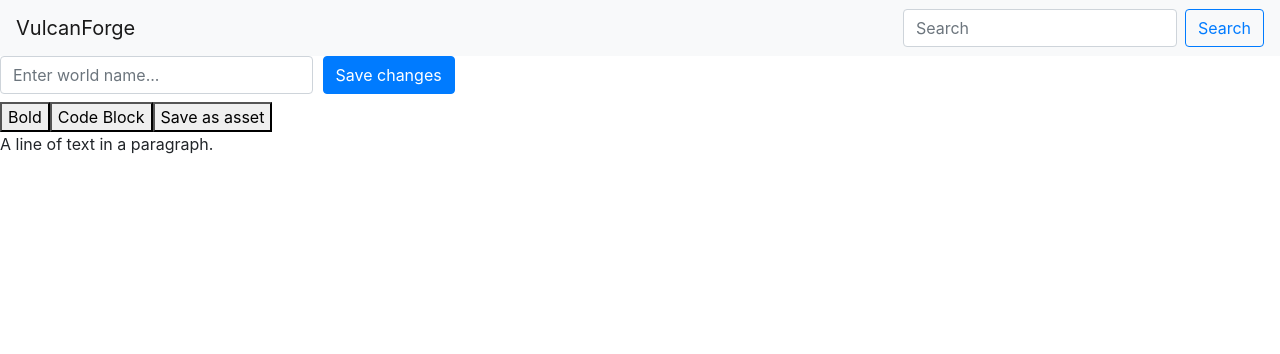
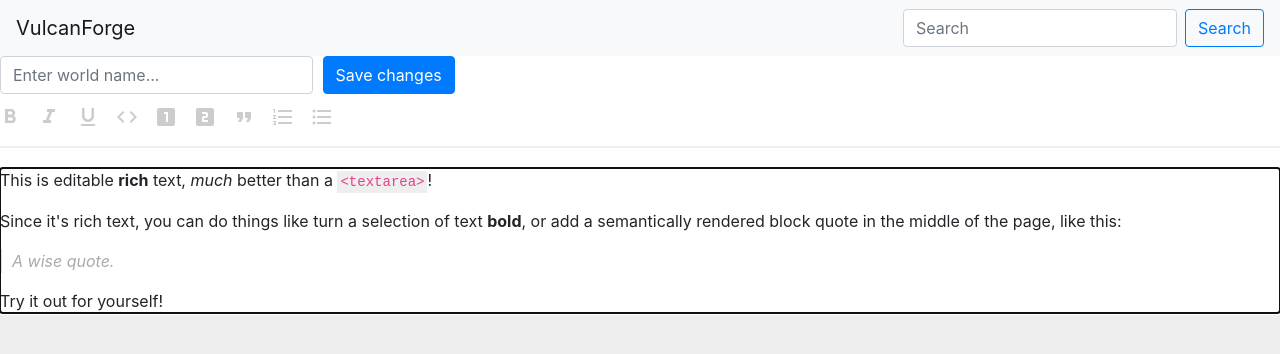
Before and after one commit to SirWhiskas/vulcan-forge_frontend, a React (Create React App) app: page /create-new-world in a window 1280 px wide. Shown: the top 354 px of the page. Built offline with nearby package versions, Linux system fonts and the light colour scheme.

Commit message:
Brute forcing the material icons for rich text bar

```diff
--- a/package.json
+++ b/package.json
@@ -6,12 +6,16 @@
     "@ckeditor/ckeditor5-build-classic": "^20.0.0",
     "@ckeditor/ckeditor5-highlight": "^20.0.0",
     "@ckeditor/ckeditor5-react": "^2.1.0",
+    "@material-ui/core": "^4.11.0",
+    "@material-ui/icons": "^4.9.1",
     "@testing-library/jest-dom": "^4.2.4",
     "@testing-library/react": "^9.3.2",
     "@testing-library/user-event": "^7.1.2",
     "boostrap": "^2.0.0",
     "bootstrap": "^4.5.0",
     "draft-js": "^0.11.6",
+    "emotion": "^10.0.27",
+    "is-hotkey": "^0.1.6",
     "moment": "^2.27.0",
     "react": "^16.13.1",
     "react-bootstrap": "^1.2.2",
@@ -21,6 +25,7 @@
     "react-scripts": "3.4.1",
     "react-toastify": "^6.0.8",
     "slate": "^0.58.4",
+    "slate-history": "^0.58.4",
     "slate-react": "^0.58.4"
   },
   "scripts": {
--- /dev/null
+++ b/src/components/common/vfRichTextComponents.jsx
@@ -0,0 +1,142 @@
+import React from 'react'
+import ReactDOM from 'react-dom'
+import { cx, css } from 'emotion'
+
+export const VFRichTextButton = React.forwardRef(
+  ({ className, active, reversed, ...props }, ref) => (
+    <span
+      {...props}
+      ref={ref}
+      className={cx(
+        className,
+        css`
+          cursor: pointer;
+          color: ${reversed
+            ? active
+              ? 'white'
+              : '#aaa'
+            : active
+            ? 'black'
+            : '#ccc'};
+        `
+      )}
+    />
+  )
+)
+
+export const EditorValue = React.forwardRef(
+  ({ className, value, ...props }, ref) => {
+    const textLines = value.document.nodes
+      .map(node => node.text)
+      .toArray()
+      .join('\n')
+    return (
+      <div
+        ref={ref}
+        {...props}
+        className={cx(
+          className,
+          css`
+            margin: 30px -20px 0;
+          `
+        )}
+      >
+        <div
+          className={css`
+            font-size: 14px;
+            padding: 5px 20px;
+            color: #404040;
+            border-top: 2px solid #eeeeee;
+            background: #f8f8f8;
+          `}
+        >
+          Slate's value as text
+        </div>
+        <div
+          className={css`
+            color: #404040;
+            font: 12px monospace;
+            white-space: pre-wrap;
+            padding: 10px 20px;
+            div {
+              margin: 0 0 0.5em;
+            }
+          `}
+        >
+          {textLines}
+        </div>
+      </div>
+    )
+  }
+)
+
+export const VFRichTextIcon = React.forwardRef(({ className, ...props }, ref) => (
+  <span
+    {...props}
+    ref={ref}
+    className={cx(
+      'material-icons',
+      className,
+      css`
+        font-size: 18px;
+        vertical-align: text-bottom;
+      `
+    )}
+  />
+))
+
+export const Instruction = React.forwardRef(({ className, ...props }, ref) => (
+  <div
+    {...props}
+    ref={ref}
+    className={cx(
+      className,
+      css`
+        white-space: pre-wrap;
+        margin: 0 -20px 10px;
+        padding: 10px 20px;
+        font-size: 14px;
+        background: #f8f8e8;
+      `
+    )}
+  />
+))
+
+export const Menu = React.forwardRef(({ className, ...props }, ref) => (
+  <div
+    {...props}
+    ref={ref}
+    className={cx(
+      className,
+      css`
+        & > * {
+          display: inline-block;
+        }
+        & > * + * {
+          margin-left: 15px;
+        }
+      `
+    )}
+  />
+))
+
+export const Portal = ({ children }) => {
+  return ReactDOM.createPortal(children, document.body)
+}
+
+export const VFRichTextToolbar = React.forwardRef(({ className, ...props }, ref) => (
+  <Menu
+    {...props}
+    ref={ref}
+    className={cx(
+      className,
+      css`
+        position: relative;
+        padding: 1px 18px 17px;
+        margin: 0 -20px;
+        border-bottom: 2px solid #eee;
+        margin-bottom: 20px;
+      `
+    )}
+  />
+))
--- a/src/components/common/vfTextEditor.jsx
+++ b/src/components/common/vfTextEditor.jsx
@@ -1,144 +1,61 @@
-// Import React dependencies.
-import React, { useEffect, useMemo, useState, useCallback } from "react";
-// Import the Slate editor factory.
-import { createEditor, Editor, Transforms, Text } from 'slate';
+import React, { useCallback, useMemo, useState } from 'react'
+import isHotkey from 'is-hotkey'
+import { Editable, withReact, useSlate, Slate } from 'slate-react'
+import { Editor, Transforms, createEditor } from 'slate'
+import { withHistory } from 'slate-history'
 
-// Import the Slate components and React plugin.
-import { Slate, Editable, withReact } from 'slate-react';
+import { VFRichTextButton, VFRichTextIcon, VFRichTextToolbar } from './vfRichTextComponents'
 
-// Define our own custom set of helpers.
-const CustomEditor = {
-    isBoldMarkActive(editor) {
-        const [match] = Editor.nodes(editor, {
-            match: n => n.bold === true,
-            universal: true,
-        })
+import FormatBoldIcon from '@material-ui/icons/FormatBold';
+import FormatItalicIcon from '@material-ui/icons/FormatItalic';
+import FormatUnderlinedIcon from '@material-ui/icons/FormatUnderlined';
+import CodeIcon from '@material-ui/icons/Code';
+import LooksOneIcon from '@material-ui/icons/LooksOne';
+import LooksTwoIcon from '@material-ui/icons/LooksTwo';
+import FormatQuoteIcon from '@material-ui/icons/FormatQuote';
+import FormatListNumberedIcon from '@material-ui/icons/FormatListNumbered';
+import FormatListBulletedIcon from '@material-ui/icons/FormatListBulleted';
 
-        return !!match
-    },
-
-    isCodeBlockActive(editor) {
-        const [match] = Editor.nodes(editor, {
-            match: n => n.type === 'code',
-        })
-
-        return !!match
-    },
-
-    toggleBoldMark(editor) {
-        const isActive = CustomEditor.isBoldMarkActive(editor)
-        Transforms.setNodes(
-            editor,
-            { bold: isActive ? null : true },
-            { match: n => Text.isText(n), split: true }
-        )
-    },
-
-    toggleCodeBlock(editor) {
-        const isActive = CustomEditor.isCodeBlockActive(editor)
-        Transforms.setNodes(
-            editor,
-            { type: isActive ? null : 'code' },
-            { match: n => Editor.isBlock(editor, n) }
-        )
-    },
-
-    openAssetCreatModal(editor) {
-        console.log(editor.selection);
-        console.log(editor);
-
-        let beginning = editor.selection.anchor.offset;
-        let end = editor.selection.focus.offset;
-        let row = editor.selection.anchor.path[0];
-        let col = editor.selection.anchor.path[1];
-
-        let currentContent = editor.children[row].children[col].text;
-
-        let selectedText = currentContent.substring(beginning, end);
-
-        console.log(selectedText);
-    }
+const HOTKEYS = {
+  'mod+b': 'bold',
+  'mod+i': 'italic',
+  'mod+u': 'underline',
+  'mod+`': 'code',
 }
 
+const LIST_TYPES = ['numbered-list', 'bulleted-list']
+
 const VFTextEditor = () => {
-    const editor = useMemo(() => withReact(createEditor()), [])
-    const [value, setValue] = useState(
-        JSON.parse(localStorage.getItem('content')) || [
-            {
-                type: 'paragraph',
-                children: [{ text: 'A line of text in a paragraph.' }],
-            },
-        ]
-    )
-
-    const renderElement = useCallback(props => {
-        switch (props.element.type) {
-            case 'code':
-                return <CodeElement {...props} />
-            default:
-                return <DefaultElement {...props} />
-        }
-    }, [])
-
-    const renderLeaf = useCallback(props => {
-        return <Leaf {...props} />
-    }, [])
+  const [value, setValue] = useState(initialValue)
+  const renderElement = useCallback(props => <Element {...props} />, [])
+  const renderLeaf = useCallback(props => <Leaf {...props} />, [])
+  const editor = useMemo(() => withHistory(withReact(createEditor())), [])
 
   return (
-        <Slate
-            editor={editor}
-            value={value}
-            onChange={value => {
-                setValue(value)
-                const content = JSON.stringify(value)
-                localStorage.setItem('content', content)
-            }}>
-            <div>
-                <button
-                    onMouseDown={event => {
-                        event.preventDefault()
-                        CustomEditor.toggleBoldMark(editor)
-                    }}
-                >
-                    Bold
-                </button>
-                <button
-                    onMouseDown={event => {
-                        event.preventDefault()
-                        CustomEditor.toggleCodeBlock(editor)
-                    }}
-                >
-                    Code Block
-                </button>
-                <button
-                    onMouseDown={event => {
-                        event.preventDefault()
-                        CustomEditor.openAssetCreatModal(editor)
-                    }}
-                >
-                    Save as asset
-                </button>
-            </div>
+    <Slate editor={editor} value={value} onChange={value => setValue(value)}>
+      <VFRichTextToolbar>
+        <MarkButton format="bold" icon="FormatBoldIcon" />
+        <MarkButton format="italic" icon="FormatItalicIcon" />
+        <MarkButton format="underline" icon="FormatUnderlinedIcon" />
+        <MarkButton format="code" icon="CodeIcon" />
+        <BlockButton format="heading-one" icon="LooksOneIcon" />
+        <BlockButton format="heading-two" icon="LooksTwoIcon" />
+        <BlockButton format="block-quote" icon="FormatQuoteIcon" />
+        <BlockButton format="numbered-list" icon="FormatListNumberedIcon" />
+        <BlockButton format="bulleted-list" icon="FormatListBulletedIcon" />
+      </VFRichTextToolbar>
       <Editable
         renderElement={renderElement}
         renderLeaf={renderLeaf}
+        placeholder="Enter some rich text…"
+        spellCheck
+        autoFocus
         onKeyDown={event => {
-                    if (!event.ctrlKey) {
-                        return
-                    }
-
-                    // Replace the `onKeyDown` logic with our new commands.
-                    switch (event.key) {
-                        case '`': {
+          for (const hotkey in HOTKEYS) {
+            if (isHotkey(hotkey, event)) {
               event.preventDefault()
-                            CustomEditor.toggleCodeBlock(editor)
-                            break
-                        }
-
-                        case 'b': {
-                            event.preventDefault()
-                            CustomEditor.toggleBoldMark(editor)
-                            break
+              const mark = HOTKEYS[hotkey]
+              toggleMark(editor, mark)
             }
           }
         }}
@@ -147,27 +64,189 @@ const VFTextEditor = () => {
   )
 }
 
-const Leaf = props => {
+const toggleBlock = (editor, format) => {
+  const isActive = isBlockActive(editor, format)
+  const isList = LIST_TYPES.includes(format)
+
+  Transforms.unwrapNodes(editor, {
+    match: n => LIST_TYPES.includes(n.type),
+    split: true,
+  })
+
+  Transforms.setNodes(editor, {
+    type: isActive ? 'paragraph' : isList ? 'list-item' : format,
+  })
+
+  if (!isActive && isList) {
+    const block = { type: format, children: [] }
+    Transforms.wrapNodes(editor, block)
+  }
+}
+
+const toggleMark = (editor, format) => {
+  const isActive = isMarkActive(editor, format)
+
+  if (isActive) {
+    Editor.removeMark(editor, format)
+  } else {
+    Editor.addMark(editor, format, true)
+  }
+}
+
+const isBlockActive = (editor, format) => {
+  const [match] = Editor.nodes(editor, {
+    match: n => n.type === format,
+  })
+
+  return !!match
+}
+
+const isMarkActive = (editor, format) => {
+  const marks = Editor.marks(editor)
+  return marks ? marks[format] === true : false
+}
+
+const Element = ({ attributes, children, element }) => {
+  switch (element.type) {
+    case 'block-quote':
+      return <blockquote {...attributes}>{children}</blockquote>
+    case 'bulleted-list':
+      return <ul {...attributes}>{children}</ul>
+    case 'heading-one':
+      return <h1 {...attributes}>{children}</h1>
+    case 'heading-two':
+      return <h2 {...attributes}>{children}</h2>
+    case 'list-item':
+      return <li {...attributes}>{children}</li>
+    case 'numbered-list':
+      return <ol {...attributes}>{children}</ol>
+    default:
+      return <p {...attributes}>{children}</p>
+  }
+}
+
+const Leaf = ({ attributes, children, leaf }) => {
+  if (leaf.bold) {
+    children = <strong>{children}</strong>
+  }
+
+  if (leaf.code) {
+    children = <code>{children}</code>
+  }
+
+  if (leaf.italic) {
+    children = <em>{children}</em>
+  }
+
+  if (leaf.underline) {
+    children = <u>{children}</u>
+  }
+
+  return <span {...attributes}>{children}</span>
+}
+
+const BlockButton = ({ format, icon }) => {
+  const editor = useSlate()
+  const IconTag = icon;
   return (
-        <span
-            {...props.attributes}
-            style={{ fontWeight: props.leaf.bold ? 'bold' : 'normal' }}
+    <VFRichTextButton
+      active={isBlockActive(editor, format)}
+      onMouseDown={event => {
+        event.preventDefault()
+        toggleBlock(editor, format)
+      }}
     >
-            {props.children}
-        </span>
+      {getTagByFormat(format)}
+    </VFRichTextButton>
   )
 }
 
-const CodeElement = props => {
+const MarkButton = ({ format, icon }) => {
+  const editor = useSlate()
+  const IconTag = icon;
+  console.log(IconTag);
   return (
-        <pre {...props.attributes}>
-            <code>{props.children}</code>
-        </pre>
+    <VFRichTextButton
+      active={isMarkActive(editor, format)}
+      onMouseDown={event => {
+        event.preventDefault()
+        toggleMark(editor, format)
+      }}
+    >
+        {getTagByFormat(format)}
+    </VFRichTextButton>
   )
 }
 
-const DefaultElement = props => {
-    return <p {...props.attributes}>{props.children}</p>
+const getTagByFormat = (format) => {
+    switch (format) {
+        case "bold":
+            return ( <FormatBoldIcon /> );
+            break;
+        case "italic":
+            return ( <FormatItalicIcon /> );
+            break;
+        case "underline":
+            return ( <FormatUnderlinedIcon /> );
+            break;
+        case "code":
+            return ( <CodeIcon /> );
+            break;
+        case "heading-one":
+            return ( <LooksOneIcon /> );
+            break;
+        case "heading-two":
+            return ( <LooksTwoIcon /> );
+            break;
+        case "block-quote":
+            return ( <FormatQuoteIcon /> );
+            break;
+        case "numbered-list":
+            return ( <FormatListNumberedIcon /> );
+            break;
+        case "bulleted-list":
+            return ( <FormatListBulletedIcon /> );
+            break;
+        default:
+            break;
+    }
 }
 
+const initialValue = [
+  {
+    type: 'paragraph',
+    children: [
+      { text: 'This is editable ' },
+      { text: 'rich', bold: true },
+      { text: ' text, ' },
+      { text: 'much', italic: true },
+      { text: ' better than a ' },
+      { text: '<textarea>', code: true },
+      { text: '!' },
+    ],
+  },
+  {
+    type: 'paragraph',
+    children: [
+      {
+        text:
+          "Since it's rich text, you can do things like turn a selection of text ",
+      },
+      { text: 'bold', bold: true },
+      {
+        text:
+          ', or add a semantically rendered block quote in the middle of the page, like this:',
+      },
+    ],
+  },
+  {
+    type: 'block-quote',
+    children: [{ text: 'A wise quote.' }],
+  },
+  {
+    type: 'paragraph',
+    children: [{ text: 'Try it out for yourself!' }],
+  },
+]
+
 export default VFTextEditor;
--- /dev/null
+++ b/src/components/newAssetForm.jsx
@@ -0,0 +1,29 @@
+import React, { Component } from "react";
+
+import Modal from 'react-bootstrap/Modal';
+import Button from 'react-bootstrap/Button';
+
+import VFTextEditor from './common/vfTextEditor';
+
+const NewAssetForm  = ({ content, show, handleClose }) => {
+    return (
+        <Modal show={show} onHide={handleClose}>
+            <Modal.Header>
+                <Modal.Title>New Asset</Modal.Title>
+            </Modal.Header>
+            <Modal.Body>
+                {content}
+            </Modal.Body>
+            <Modal.Footer>
+                <Button variant="secondary" onClick={handleClose}>
+                    Close
+                </Button>
+                <Button variant="primary" onClick={handleClose}>
+                    Save Changes
+                </Button>
+            </Modal.Footer>
+        </Modal>
+    );
+}
+
+export default NewAssetForm;
--- a/src/components/newWorldForm.jsx
+++ b/src/components/newWorldForm.jsx
@@ -15,13 +15,16 @@ import Button from 'react-bootstrap/Button';
 
 import { saveWorld } from '../services/worldService';
 import VFTextEditor from './common/vfTextEditor';
+import NewAssetForm from './newAssetForm';
 
 class NewWorldForm extends Component {
     state = {
         worldName: "",
         currentText: "",
         savedText: "",
-        quillValue: ""
+        quillValue: "",
+        showNeWAssetForm: false,
+        newAssetFormContent: ""
     };
 
     handleSubmit = event => {
@@ -51,10 +54,20 @@ class NewWorldForm extends Component {
         this.setState({ quillValue });
     };
 
+    handleNewAsset = newAssetFormContent => {
+        const showNeWAssetForm = true;
+        this.setState({ newAssetFormContent,  showNeWAssetForm});
+    };
+
+    handleNewAssetFormClose = () => {
+        const showNeWAssetForm = false;
+        this.setState({ showNeWAssetForm});
+    };
+
     render() {
-        console.log(CKEditor);
         return (
             <React.Fragment>
+                <NewAssetForm content={this.state.newAssetFormContent} show={this.state.showNeWAssetForm} handleClose={this.handleNewAssetFormClose} />
                 <Form onSubmit={this.handleSubmit}>
                     <Form.Row>
                         <Col xs={3}>
@@ -67,7 +80,7 @@ class NewWorldForm extends Component {
                         </Col>
                     </Form.Row>
                 </Form>
-                <VFTextEditor />
+                <VFTextEditor handleNewAsset={this.handleNewAsset} />
             </React.Fragment>
         );
     }
--- a/src/index.css
+++ b/src/index.css
@@ -1,13 +1,75 @@
+html,
+input,
+textarea {
+  font-family: 'Roboto', sans-serif;
+  line-height: 1.4;
+  background: #eee;
+}
+
 body {
   margin: 0;
-  font-family: -apple-system, BlinkMacSystemFont, 'Segoe UI', 'Roboto', 'Oxygen',
-    'Ubuntu', 'Cantarell', 'Fira Sans', 'Droid Sans', 'Helvetica Neue',
-    sans-serif;
-  -webkit-font-smoothing: antialiased;
-  -moz-osx-font-smoothing: grayscale;
 }
 
-code {
-  font-family: source-code-pro, Menlo, Monaco, Consolas, 'Courier New',
-    monospace;
+p {
+  margin: 0;
 }
+
+pre {
+  padding: 10px;
+  background-color: #eee;
+  white-space: pre-wrap;
+}
+
+:not(pre) > code {
+  font-family: monospace;
+  background-color: #eee;
+  padding: 3px;
+}
+
+img {
+  max-width: 100%;
+  max-height: 20em;
+}
+
+blockquote {
+  border-left: 2px solid #ddd;
+  margin-left: 0;
+  margin-right: 0;
+  padding-left: 10px;
+  color: #aaa;
+  font-style: italic;
+}
+
+blockquote[dir='rtl'] {
+  border-left: none;
+  padding-left: 0;
+  padding-right: 10px;
+  border-right: 2px solid #ddd;
+}
+
+table {
+  border-collapse: collapse;
+}
+
+td {
+  padding: 10px;
+  border: 2px solid #ddd;
+}
+
+input {
+  box-sizing: border-box;
+  font-size: 0.85em;
+  width: 100%;
+  padding: 0.5em;
+  border: 2px solid #ddd;
+  background: #fafafa;
+}
+
+input:focus {
+  outline: 0;
+  border-color: blue;
+}
+
+[data-slate-editor] > * + * {
+  margin-top: 1em;
+}
```
Also changed, not shown: 1 other file (tests, documents, lock files or other folders). Lines whose indentation alone changed are shown as unchanged.
